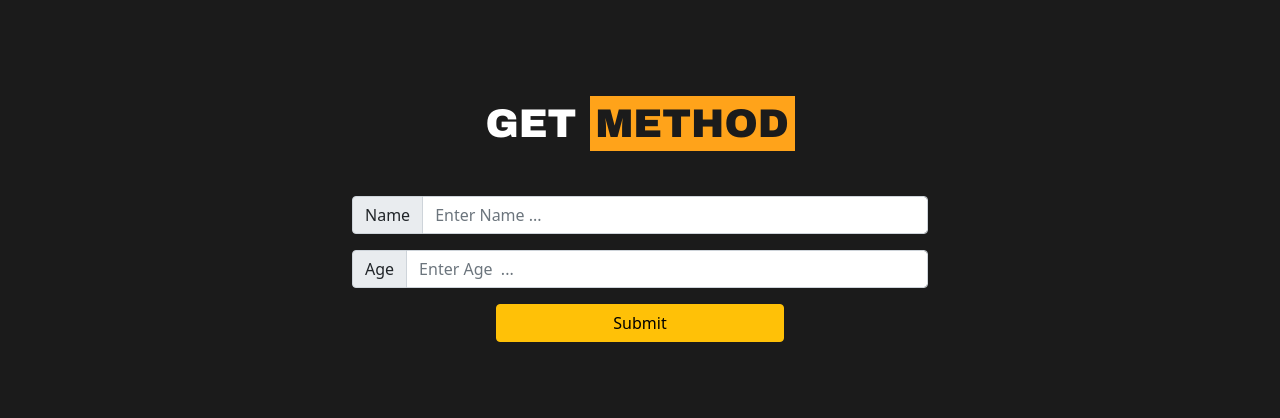
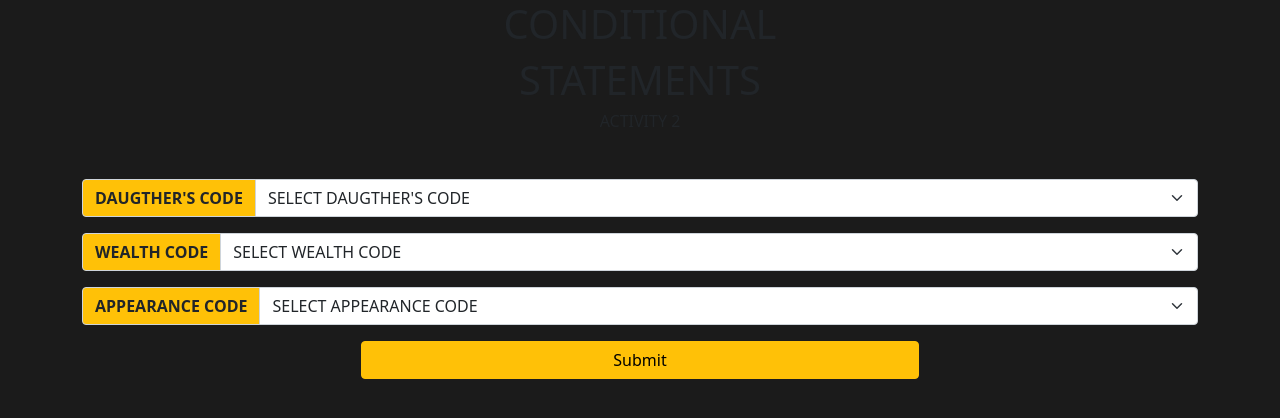
Before and after one commit to pcea03/TestRepo, a PHP site: page /ConditionalStatements.php in a window 1280 px wide. Shown: the top 418 px of the page. Run offline with PHP 8.4, Linux system fonts and the light colour scheme.

Commit message:
ACTIVITY2-RON (FINISHED)

```diff
--- /dev/null
+++ b/RON/ACTIVITY2/ConditionalProcess.php
@@ -0,0 +1,42 @@
+<?php
+
+// Session Starts
+session_start();
+
+$daugthersCode = '';
+$wealthCode = '';
+$appearanceCode = '';
+
+// Checking if they already set the values for each category
+if(isset($_GET['daughtersCode'],$_GET['wealthCode'],$_GET['appearanceCode'])){
+
+    $daugthersCode = $_GET['daughtersCode'];
+    $wealthCode = $_GET['wealthCode'];
+    $appearanceCode = $_GET['appearanceCode'];
+
+    // Conditional Statements
+    // If she is a general's daughter or Beautiful and Rich but not a general's daughter then marry her
+    if (($daugthersCode == 'J') || ($wealthCode == 'L' && $appearanceCode == 'B')) {
+        $_SESSION['decision'] = "MARRY HER!";
+        $_SESSION['decision_type'] = "success";
+        header("location: ConditionalStatements.php");
+    // If she is not a general's daughter and she is beautiful but not rich or she is rich but not beautiful then be friend to her
+    } else if (($daugthersCode == 'K' && $wealthCode == 'L' && $appearanceCode == 'P') || ($daugthersCode == 'K' && $wealthCode == 'P' && $appearanceCode == 'B')) {
+        $_SESSION['decision'] = "BE A FRIEND TO HER";
+        $_SESSION['decision_type'] = "info";
+        header("location: ConditionalStatements.php");
+    // If she is not a general's daughter and she is not beautiful and rich then stay away from her
+    } else if($daugthersCode == 'K' && $wealthCode == 'P' && $appearanceCode == 'P') {
+        $_SESSION['decision'] = "STAY AWAY MADER PADER";
+        $_SESSION['decision_type'] = "danger";
+        header("location: ConditionalStatements.php");
+    }else{
+        // If the categories are still null then print nothing
+        $_SESSION['decision'] = "Please Select from the Input Categories!";
+        $_SESSION['decision_type'] = "warning";
+        header("location: ConditionalStatements.php");
+    }
+
+
+}
+?>
--- a/RON/ACTIVITY2/ConditionalStatements.php
+++ b/RON/ACTIVITY2/ConditionalStatements.php
@@ -8,33 +8,83 @@
 
     <!-- Bootstrap CSS -->
     <link href="https://cdn.jsdelivr.net/npm/bootstrap@5.1.0/dist/css/bootstrap.min.css" rel="stylesheet" integrity="sha384-KyZXEAg3QhqLMpG8r+8fhAXLRk2vvoC2f3B09zVXn8CA5QIVfZOJ3BCsw2P0p/We" crossorigin="anonymous">
-    <link rel="stylesheet" href="assets/style.css">
+    <link rel="stylesheet" href="../assets/css/style.css">
 
-    <title>GET METHOD</title>
+    <title>CONDITIONAL STATEMENTS</title>
 </head>
 
 <body style="background-color: #1b1b1b;">
 
+    <?php
+        include("ConditionalProcess.php");
+    ?>
+
     <div class="container jumbotron">
+
+        <!-- Activity Title -->
         <center class="mb-5">
-            <h1 class="PHTW">GET <span class="PHTO">METHOD</span></h1>
+            <h1 class="PHTW">CONDITIONAL</h1>
+            <h1 class="PHTO">STATEMENTS</h1>
+            <h6 class="PHTW">ACTIVITY 2</h6>
         </center>
 
-        <form action="get.php" method="get">
+        <!-- Alert message if email is sent or not -->
+        <?php
+        if (isset($_SESSION['decision'])) :
+        ?>
+            <!-- ALERT MESSAGE -->
+            <div class="alert text-center alert-<?= $_SESSION['decision_type'] ?>">
+                <?php
+                echo "<b>";
+                echo $_SESSION['decision'];
+                echo "</b>";
+                unset($_SESSION['decision']);
+                ?>
+            </div>
+        <?php endif ?>
 
+        <!-- Form -->
+        <form name="form" action="ConditionalProcess.php" method="GET">
+
+            <!-- Input for Daughters Code -->
+            <!-- J = General's Daughter and K = If not -->
             <div class="input-group mb-3">
-                <span class="input-group-text" id="name">Name</span>
-                <input type="text" name="name" class="form-control" placeholder="Enter Name ..." aria-label="name" aria-describedby="name">
+                <span class="input-group-text bg-warning fw-bold" id="daughtersCode">DAUGTHER'S CODE</span>
+                <select class="form-select" aria-label="Select Daughter's Code" name="daughtersCode" required>
+                    <option selected disabled value="">SELECT DAUGTHER'S CODE</option>
+                    <option value='J'>J - General's Daughter</option>
+                    <option value='K'>K - Not a General's Daughter</option>
+                </select>
             </div>
 
+            <!-- Input for Wealth Code -->
+            <!-- L = Rich and P = If not -->
             <div class="input-group mb-3">
-                <span class="input-group-text" id="age">Age</span>
-                <input type="number" name="age" class="form-control" placeholder="Enter Age  ..." aria-label="age" aria-describedby="age">
+                <span class="input-group-text bg-warning fw-bold" id="wealthCode">WEALTH CODE</span>
+                <select class="form-select" aria-label="Select Wealth Code" name="wealthCode" required>
+                    <option selected disabled value="">SELECT WEALTH CODE</option>
+                    <option value='L'>L – Rich</option>
+                    <option value='P'>P – Not Rich</option>
+                </select>
             </div>
 
+            <!-- Input for Appearance Code -->
+            <!-- B = Beautiful and P = If not -->
+            <div class="input-group mb-3">
+                <span class="input-group-text bg-warning fw-bold" id="appearanceCode">APPEARANCE CODE</span>
+                <select class="form-select" aria-label="Select Appearance Code" name="appearanceCode" required>
+                    <option selected disabled value="">SELECT APPEARANCE CODE</option>
+                    <option value='B'>B – Beautiful</option>
+                    <option value='P'>P – Not Beautiful</option>
+                </select>
+            </div>
+
+
+            <!-- Submit button -->
             <div class="d-grid gap-2 col-6 mx-auto">
                 <input type="submit" class="btn btn-block btn-warning">
             </div>
+
         </form>
     </div>
 
@@ -43,3 +93,10 @@
 </body>
 
 </html>
+
+<script>
+    // brings back the page from it's original state.
+    if (window.history.replaceState) {
+        window.history.replaceState(null, null, window.location.href);
+    }
+</script>
```
Also changed, not shown: RON/ACTIVITY2/ControlLoops.php (+22 -27 lines), RON/assets/css/style.css (added, +45 -0 lines).
